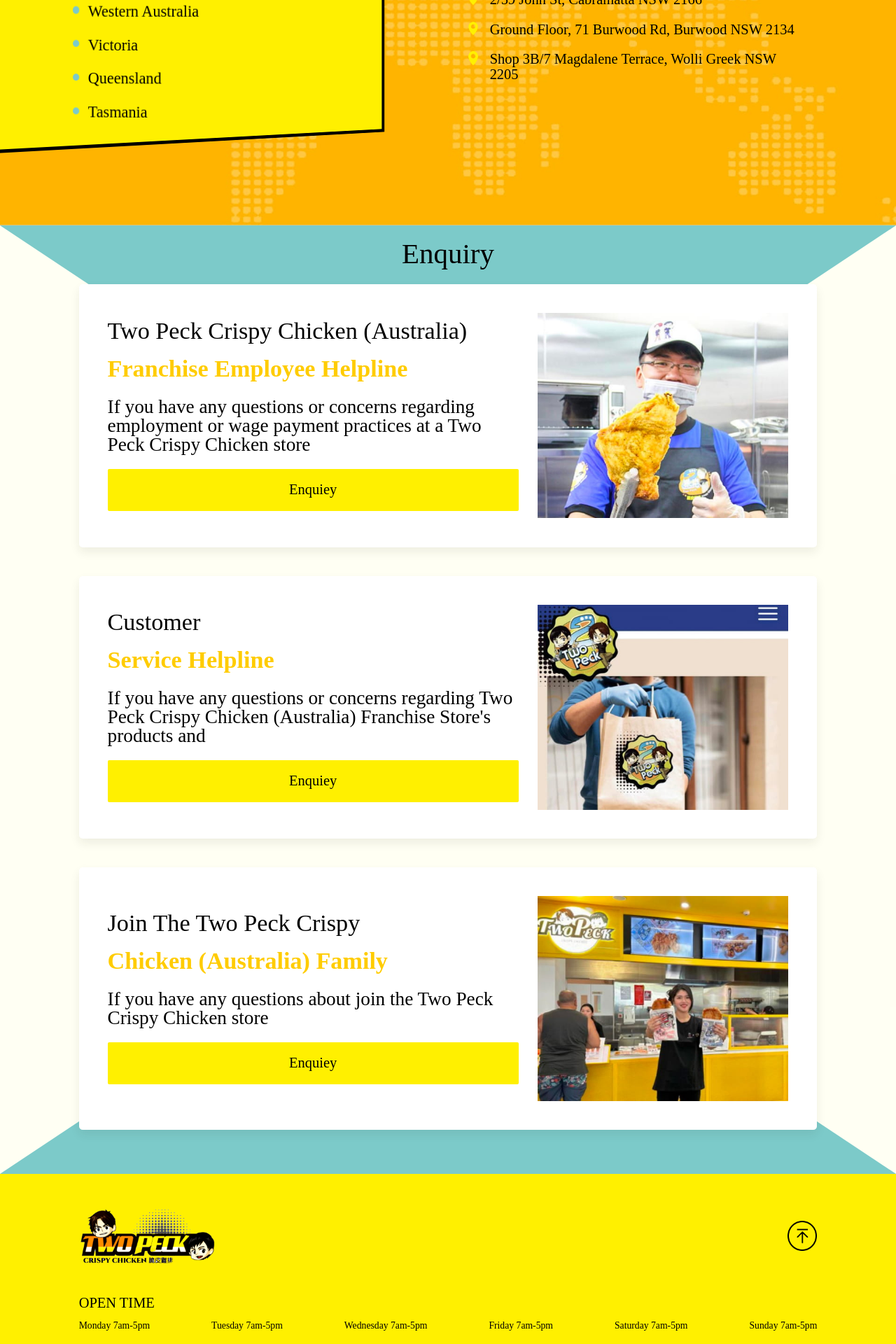
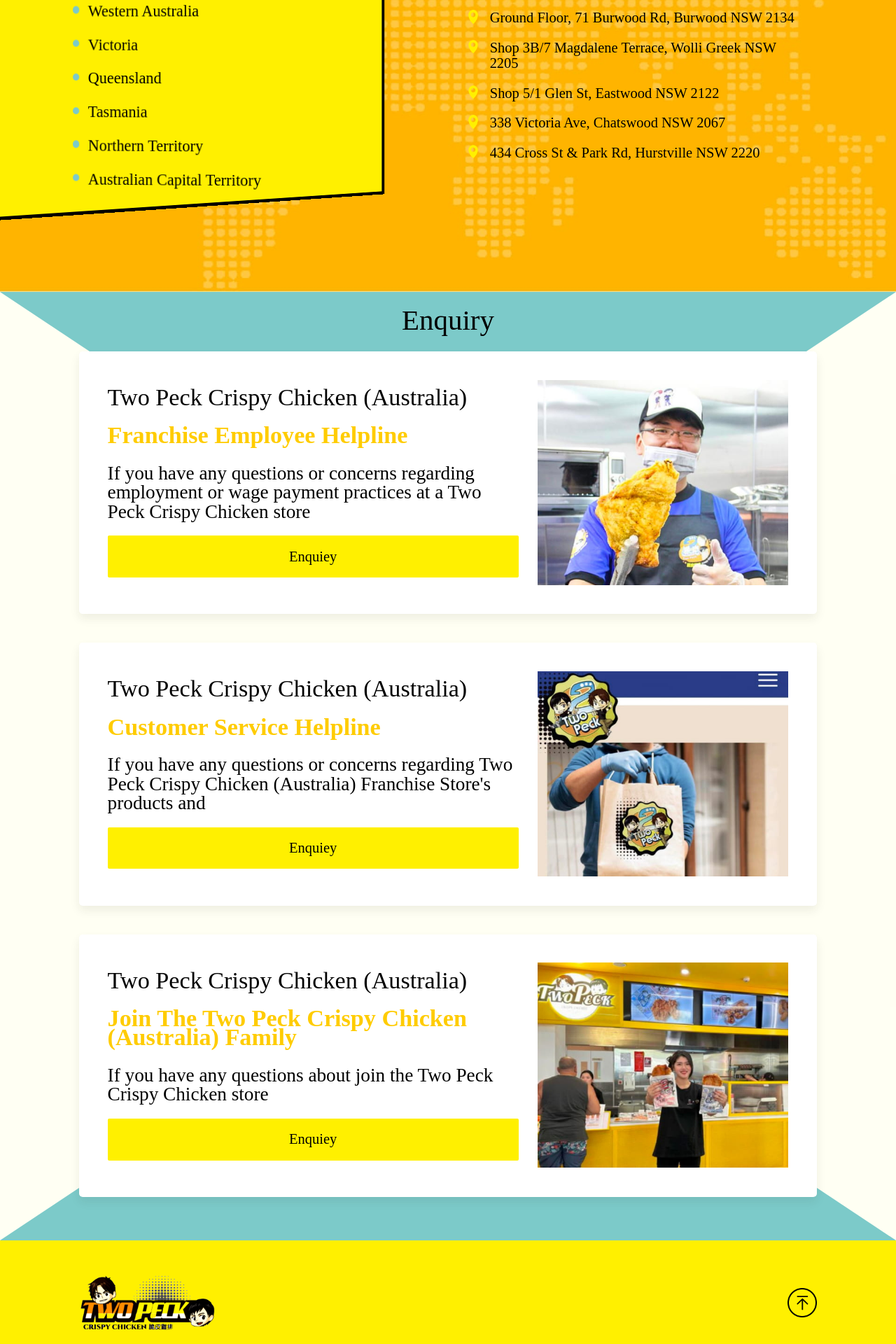
Before and after one commit to tappmarket/demo, a Vue app: page /enquiry/join in a window 1280 px wide. Shown: the part 5420-7340 px from the top of the page at 70% size. Built offline with nearby package versions, Linux system fonts and the light colour scheme.

Commit message:
cus feedback

```diff
--- a/src/components/PageFooter.vue
+++ b/src/components/PageFooter.vue
@@ -35,15 +35,7 @@
       />
     </div>
     <div class="open-time">
-      <div class="title">OPEN TIME</div>
-      <ul class="open-time__inner">
-        <li>Monday 7am-5pm</li>
-        <li>Tuesday 7am-5pm</li>
-        <li>Wednesday 7am-5pm</li>
-        <li>Friday 7am-5pm</li>
-        <li>Saturday 7am-5pm</li>
-        <li>Sunday 7am-5pm</li>
-      </ul>
+
       <div class="footer-bottom">
         <div class="filings">Two Peck © 2009-2023 | All Rights Reserved</div>
       </div>
--- a/src/views/home/index.vue
+++ b/src/views/home/index.vue
@@ -53,15 +53,15 @@
     to: '/enquiry/franceise'
   },
   {
-    title: 'Customer',
-    subTitle: 'Service Helpline',
+    title: 'Two Peck Crispy Chicken (Australia)',
+    subTitle: 'Customer Service Helpline',
     desc: `If you have any questions or concerns regarding Two Peck Crispy Chicken (Australia) Franchise Store's products and`,
     img: 'img4.jpg',
     to: '/enquiry/customer'
   },
   {
-    title: 'Join The Two Peck Crispy',
-    subTitle: 'Chicken (Australia) Family',
+    title: 'Two Peck Crispy Chicken (Australia)',
+    subTitle: 'Join The Two Peck Crispy Chicken (Australia) Family',
     desc: `If you have any questions about join the Two Peck Crispy Chicken store`,
     img: 'img3.jpg',
     to: '/enquiry/join'
@@ -89,33 +89,45 @@
 const stateIndex = ref(0);
 // 州列表
 const stateList = [
-  'NSW',
+  'New South Wales',
   'South Australia',
   'Western Australia',
   'Victoria',
   'Queensland',
-  'Tasmania'
+  'Tasmania',
+  'Northern Territory',
+  'Australian Capital Territory'
 ];
 // 所在州的门店的地址列表 (与州列表对应)
 const addrList = [
   /* NSW */
   [
     'Shop 45/1 Dixon St, Sydney NSW 2000',
-    '22 Tung Hop St, Waterloo NSW 2017',
-    '2/59 John St, Cabramatta NSW 2166',
-    'Ground Floor, 71 Burwood Rd, Burwood NSW 2134',
-    'Shop 3B/7 Magdalene Terrace, Wolli Greek NSW 2205'
+'22 Tung Hop St, Waterloo NSW 2017',
+'2/59 John St, Cabramatta NSW 2166',
+'Ground Floor, 71 Burwood Rd, Burwood NSW 2134',
+'Shop 3B/7 Magdalene Terrace, Wolli Greek NSW 2205',
+'Shop 5/1 Glen St, Eastwood NSW 2122',
+'338 Victoria Ave, Chatswood NSW 2067',
+'434 Cross St & Park Rd, Hurstville NSW 2220'
   ],
   /* South Australia */
-  [],
+  ['12 Rundle Mall, Adelaide SA 5000'],
   /* Western Australia */
-  [],
+  ['Middle of, Shop 42/188 Newcastle Street, Washing Ln, Perth WA 6000',
+'FC111, Westfield Carousel Shopping Centre, 1382 Albany Hwy, Cannington WA 6107'],
   /* Victoria */
-  [],
+  ['270 Swanston St, Melbourne VIC 3000'],
   /* Queensland */
   [],
   /* Tasmania */
-  []
+  ['48 Melville St, Hobart TAS 7000'],
+  /* NT */
+  ['Shop GD 127A, Casuarina Square, 247 Trower Rd, Casuarina NT 0810',
+'Shop R09A/ The Gateway Shopping Centre, Corner of Stuart Highway, Roystonea',
+'Avenue and Yarrawonga Road, Palmerston, Darwin NT 0830'],
+/* ACT */
+['G04/39 London Cct, Canberra ACT 2601']
 ];
 </script>
 
--- a/vite.config.js
+++ b/vite.config.js
@@ -23,9 +23,7 @@
       '@': resolve(__dirname, 'src')
     }
   },
-  server: {
-    host: '192.168.1.3'
-  },
+
   css: {
     preprocessorOptions: {
       scss: {
```
